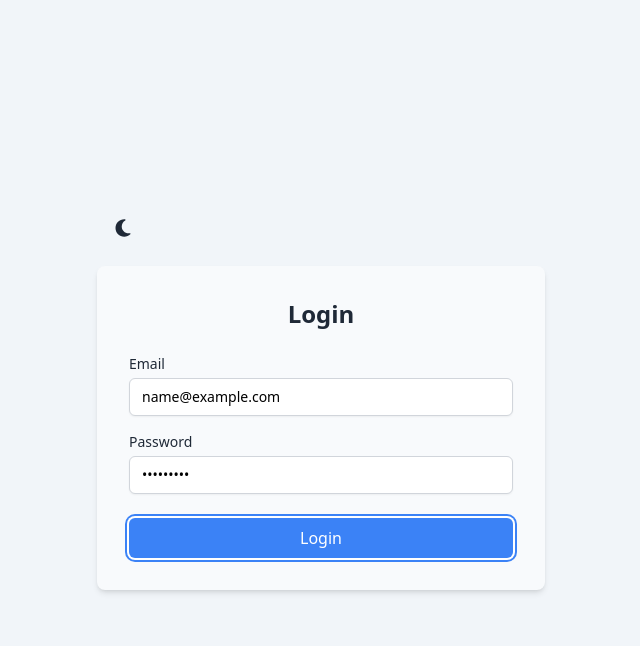
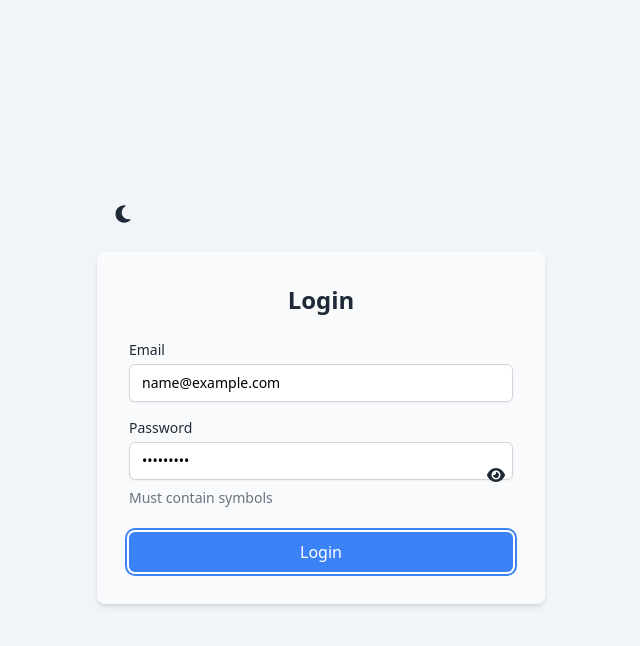
Before and after one commit to seiyanz16/vue-ts-login-page, a Vue app: page / in a window 1280 px wide. Both pictures are taken after typing "name@example.com", "Sample123" into the empty fields and a click on the button "Login". Shown: the top 646 px of the page, without its empty margins (319-959 px from the left). Built offline with nearby package versions, Linux system fonts and the light colour scheme.

Commit message:
add icon globally

```diff
--- a/src/App.vue
+++ b/src/App.vue
@@ -1,11 +1,8 @@
 <script setup lang="ts">
 import { ref, onMounted } from 'vue';
-import LoginView from './components/LoginView.vue';
+import LoginView from './views/LoginView.vue';
 
-import { FontAwesomeIcon } from '@fortawesome/vue-fontawesome';
-import { faSun, faMoon } from '@fortawesome/free-solid-svg-icons';
-
-const isDarkMode = ref(false);
+const isDarkMode = ref<boolean>(false);
 
 onMounted(() => {
   const storedTheme = localStorage.getItem('theme');
@@ -32,7 +29,7 @@ const toggleTheme = () => {
     <template #themeToggle>
       <button @click="toggleTheme" class="px-4 py-2 rounded-md bg-transparent"
         :class="isDarkMode ? 'text-white hover:text-dark-secondary' : 'text-light-text hover:text-light-secondary'">
-        <FontAwesomeIcon :icon="isDarkMode ? faSun : faMoon" class="w-5 h-5" />
+        <fa :icon="isDarkMode ? 'sun' : 'moon'" class="w-5 h-5" />
       </button>
     </template>
   </LoginView>
--- a/src/components/LoginView.vue
+++ /dev/null
@@ -1,76 +0,0 @@
-<template>
-  <div :class="isDarkMode ? 'dark' : ''">
-    <div class="min-h-screen flex flex-col items-center justify-center bg-light-background dark:bg-dark-background">
-      <div class="mb-4 w-full max-w-md">
-        <slot name="themeToggle"></slot>
-      </div>
-      <div class="bg-light-card dark:bg-dark-card p-8 rounded-lg shadow-md w-full max-w-md">
-        <h2 class="text-2xl font-bold text-center mb-6 text-light-text dark:text-dark-text">Login</h2>
-        <form @submit.prevent="handleSubmit">
-          <div class="mb-4">
-            <label for="email" class="block text-sm font-medium text-light-text dark:text-dark-text">Email</label>
-            <input v-model="form.email" type="email" id="email" class="mt-1 block w-full px-3 py-2 border border-gray-300 rounded-md shadow-sm focus:outline-none focus:ring-light-primary dark:bg-gray-700 dark:border-dark-secondary dark:placeholder-gray-400 dark:text-white dark:focus:ring-dark-primary dark:focus:border-dark-primary sm:text-sm" required placeholder="Enter your email" z/>
-          </div>
-          <div class="mb-6">
-            <label for="password" class="block text-sm font-medium text-light-text dark:text-dark-text">Password</label>
-            <input v-model="form.password" type="password" id="password" class="mt-1 block w-full px-3 py-2 border border-gray-300 rounded-md shadow-sm focus:outline-none focus:ring-light-primary dark:bg-gray-700 dark:border-dark-secondary dark:placeholder-gray-400 dark:text-white dark:focus:ring-dark-primary dark:focus:border-dark-primary sm:text-sm" required
-              placeholder="Enter your password"
-            />
-          </div>
-          <button type="submit" class="w-full bg-light-primary text-white py-2 px-4 rounded-md hover:bg-light-secondary dark:bg-dark-primary dark:hover:bg-dark-secondary focus:outline-none focus:ring-2 focus:ring-offset-2 focus:ring-light-primary dark:focus:ring-dark-primary">Login</button>
-        </form>
-      </div>
-    </div>
-  </div>
-</template>
-
-<script lang="ts">
-import { defineComponent, ref } from 'vue';
-
-export default defineComponent({
-  name: 'LoginView',
-  setup() {
-    const form = ref({
-      email: '',
-      password: ''
-    });
-
-    const isDarkMode = ref(false);
-
-    const toggleDarkMode = () => {
-      isDarkMode.value = !isDarkMode.value;
-    };
-
-    const handleSubmit = () => {
-      if (form.value.email && form.value.password) {
-        console.log('Email:', form.value.email);
-        console.log('Password:', form.value.password);
-      }
-    };
-
-    return { form, isDarkMode, toggleDarkMode, handleSubmit };
-  }
-});
-</script>
-
-<style>
-html {
-  transition: background-color 0.3s ease, color 0.3s ease;
-}
-
-.bg-light-background,
-.bg-dark-background,
-.bg-light-card,
-.bg-dark-card,
-.text-light-text,
-.text-dark-text,
-.border-gray-300,
-.border-dark-secondary {
-  transition: background-color 0.3s ease, color 0.3s ease, border-color 0.3s ease;
-}
-
-input,
-button {
-  transition: background-color 0.3s ease, color 0.3s ease, border-color 0.3s ease;
-}
-</style>
--- a/src/main.ts
+++ b/src/main.ts
@@ -2,4 +2,12 @@ import { createApp } from 'vue'
 import App from './App.vue'
 import './styles/tailwind.css'
 
-createApp(App).mount('#app')
+import { FontAwesomeIcon } from '@fortawesome/vue-fontawesome'
+import { library } from '@fortawesome/fontawesome-svg-core';
+import { fas } from '@fortawesome/free-solid-svg-icons';
+
+library.add(fas);
+
+createApp(App)
+.component('fa', FontAwesomeIcon)
+.mount('#app')
--- /dev/null
+++ b/src/views/LoginView.vue
@@ -0,0 +1,135 @@
+<template>
+  <div :class="isDarkMode ? 'dark' : ''">
+    <div class="min-h-screen flex flex-col items-center justify-center bg-light-background dark:bg-dark-background">
+      <div class="mb-4 w-full max-w-md">
+        <slot name="themeToggle"></slot>
+      </div>
+      <div class="bg-light-card dark:bg-dark-card p-8 rounded-lg shadow-md w-full max-w-md">
+        <h2 class="text-2xl font-bold text-center mb-6 text-light-text dark:text-dark-text">Login</h2>
+        <form @submit.prevent="handleSubmit">
+          <div class="mb-4">
+            <label for="email" class="block text-sm font-medium text-light-text dark:text-dark-text">Email</label>
+            <input v-model="form.email" type="email" id="email"
+              class="mt-1 block w-full px-3 py-2 border border-gray-300 rounded-md shadow-sm focus:outline-none focus:ring-light-primary dark:bg-gray-700 dark:border-dark-secondary dark:placeholder-gray-400 dark:text-white dark:focus:ring-dark-primary dark:focus:border-dark-primary sm:text-sm"
+              required placeholder="Enter your email" z />
+          </div>
+          <div class="mb-6">
+            <label for="password" class="block text-sm font-medium text-light-text dark:text-dark-text">Password</label>
+            <div class="relative">
+              <input v-model="form.password" :type="showPassword ? 'text' : 'password'" id="password"
+                class="mt-1 block w-full px-3 py-2 border border-gray-300 rounded-md shadow-sm focus:outline-none focus:ring-light-primary dark:bg-gray-700 dark:border-dark-secondary dark:placeholder-gray-400 dark:text-white dark:focus:ring-dark-primary dark:focus:border-dark-primary sm:text-sm"
+                required placeholder="Enter your password" />
+              <button type="button" @click="togglePasswordVisibility"
+                class="absolute top-1/2 right-2 transform -translate-y-1/2">
+                <span>
+                  <fa :icon="showPassword ? 'eye-slash' : 'eye'" class="text-light-text dark:text-dark-text" />
+                </span>
+              </button>
+              <ul v-if="showPasswordRequirements" class="mt-2 text-sm text-gray-500">
+                <li v-for="(requirement, key) in passwordRequirements" :key="key"
+                  :class="requirement.predicate ? 'hidden' : ''">
+                  {{ requirement.name }}
+                </li>
+              </ul>
+            </div>
+          </div>
+          <button type="submit"
+            class="w-full bg-light-primary text-white py-2 px-4 rounded-md hover:bg-light-secondary dark:bg-dark-primary dark:hover:bg-dark-secondary focus:outline-none focus:ring-2 focus:ring-offset-2 focus:ring-light-primary dark:focus:ring-dark-primary">Login</button>
+        </form>
+      </div>
+    </div>
+  </div>
+</template>
+
+<script lang="ts">
+import { defineComponent, ref, computed } from 'vue';
+
+export default defineComponent({
+  name: 'LoginView',
+  setup() {
+    const form = ref({
+      email: <string>'',
+      password: <string>'',
+    });
+
+    const isDarkMode = ref<boolean>(false);
+    const showPassword = ref<boolean>(false);
+    const showPasswordRequirements = ref<boolean>(false);
+
+    const toggleDarkMode = () => {
+      isDarkMode.value = !isDarkMode.value;
+    };
+
+    const togglePasswordVisibility = () => {
+      showPassword.value = !showPassword.value;
+    };
+
+    // password requirements
+    const passwordRequirements = computed(() => {
+      const password = form.value.password; // Akses password dari form
+
+      return [
+        {
+          name: 'Must contain uppercase letters',
+          predicate: password.toLowerCase() !== password,
+        },
+        {
+          name: 'Must contain lowercase letters',
+          predicate: password.toUpperCase() !== password,
+        },
+        {
+          name: 'Must contain numbers',
+          predicate: /\d/.test(password),
+        },
+        {
+          name: 'Must contain symbols',
+          predicate: /\W/.test(password),
+        },
+        {
+          name: 'Must be at least 8 characters long',
+          predicate: password.length >= 8,
+        }
+      ];
+    });
+
+    const handleSubmit = () => {
+      const passwordValid = passwordRequirements.value.every(req => req.predicate);
+
+      if (!passwordValid) {
+        showPasswordRequirements.value = true;
+      } else {
+        console.log('Email:', form.value.email);
+        console.log('Password:', form.value.password);
+
+        showPasswordRequirements.value = false;
+        form.value.email = '';
+        form.value.password = '';
+      }
+    };
+
+    return { form, isDarkMode, showPassword, toggleDarkMode, togglePasswordVisibility, passwordRequirements, showPasswordRequirements, handleSubmit };
+  }
+});
+</script>
+
+<style>
+html {
+  transition: background-color 0.3s ease, color 0.3s ease;
+}
+
+.bg-light-background,
+.bg-dark-background,
+.bg-light-card,
+.bg-dark-card,
+.text-light-text,
+.text-dark-text,
+.border-gray-300,
+.border-dark-secondary {
+  transition: background-color 0.3s ease, color 0.3s ease, border-color 0.3s ease;
+}
+
+input,
+button {
+  transition: background-color 0.3s ease, color 0.3s ease, border-color 0.3s ease;
+}
+</style>
```
